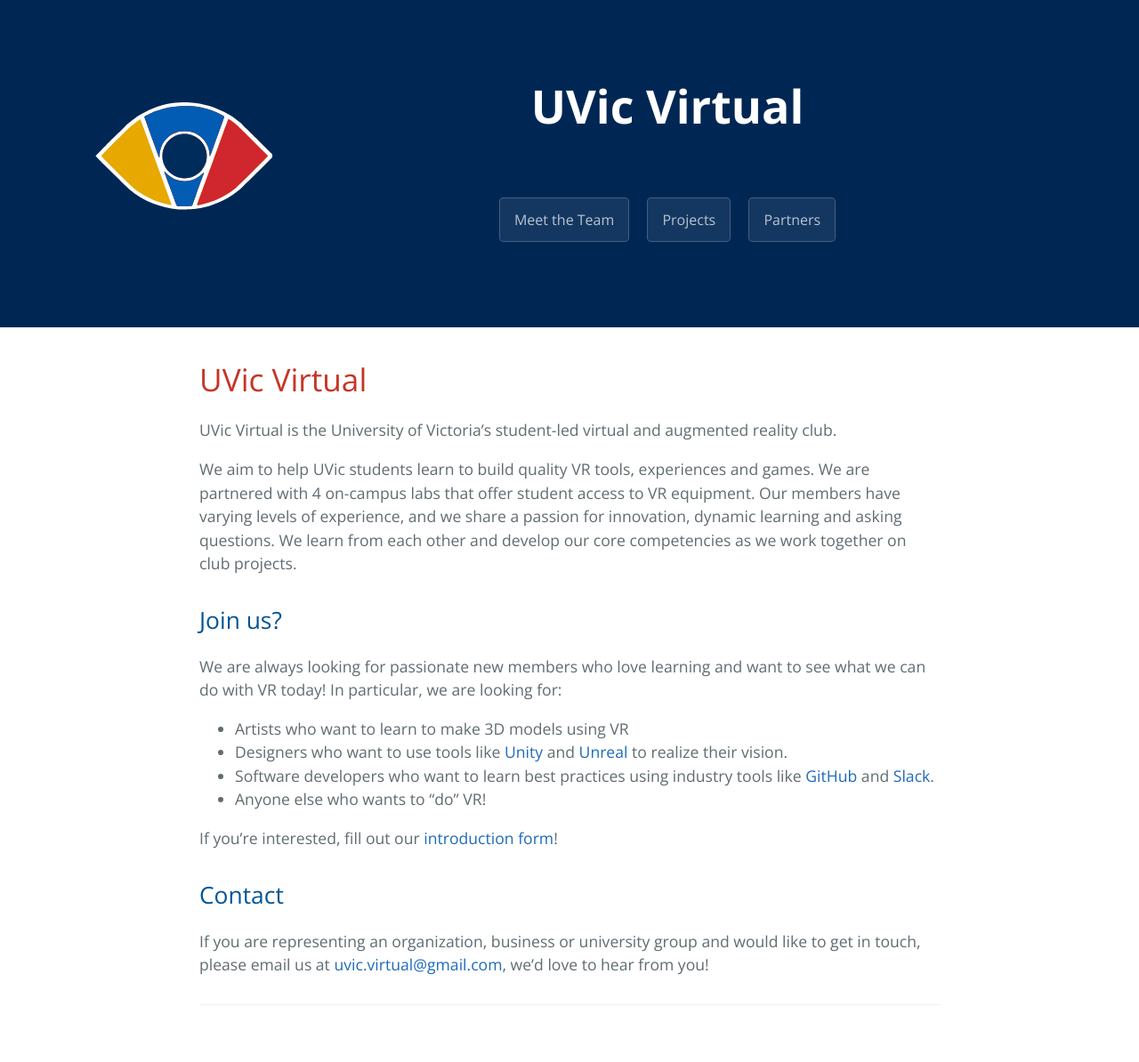
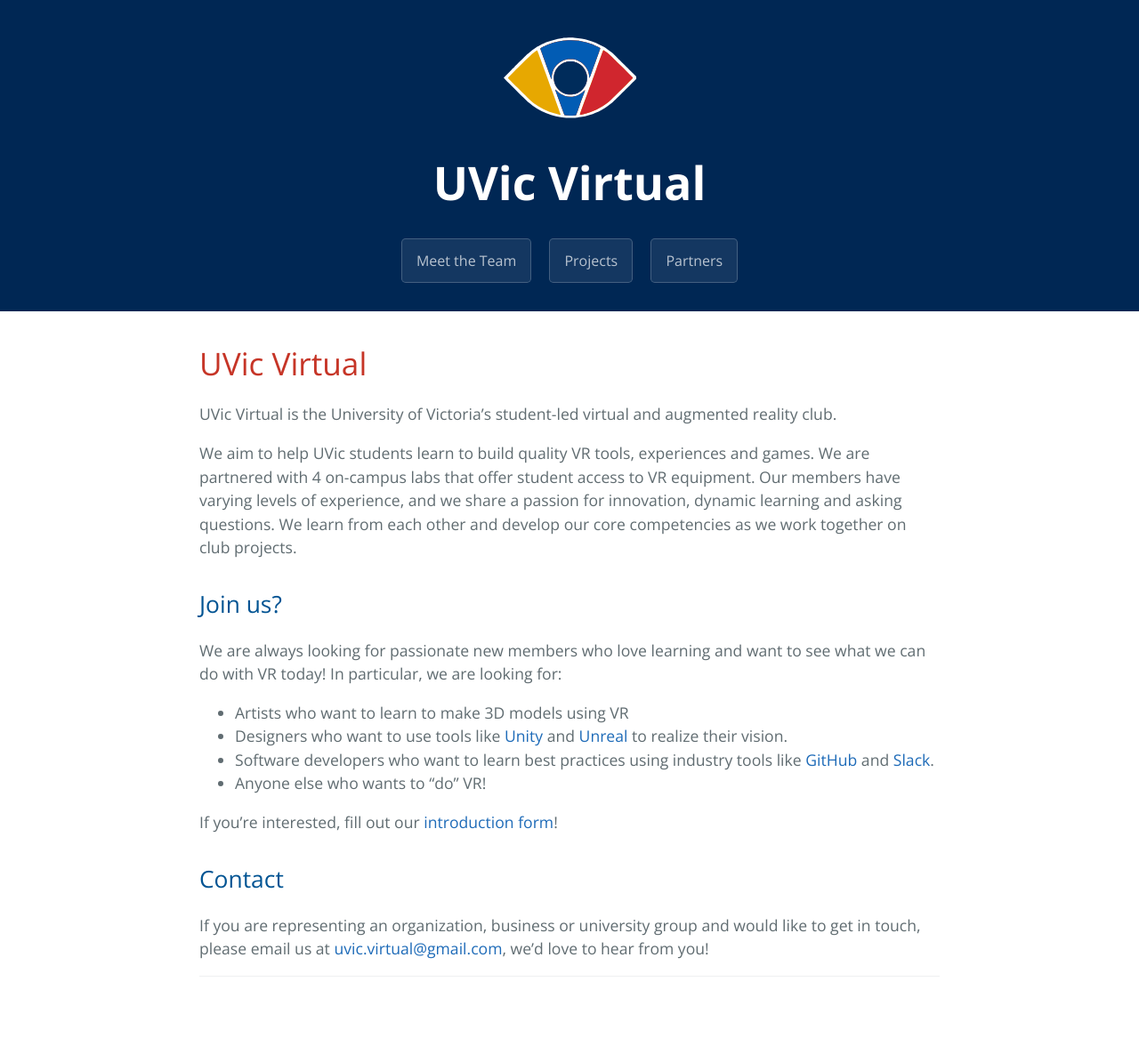
Before and after one commit to uvic-virtual/uvic-virtual.github.io, a Jekyll site: the page built from README.md, in a window 1280 px wide. Shown: the whole page at 89% size. Built offline with Jekyll 4.4.1, drawn with Linux system fonts in a browser that asks for light colours; our own code applies the rules of GitHub Pages for plain Markdown files; the repository's description, which GitHub fills in, is left out; after the commit the page ends 1130 px from its top, so only the background shows below that.

Commit message:
Fixed header image centering properly, moved it above text, tightened padding site wide

```diff
--- a/_layouts/default.html
+++ b/_layouts/default.html
@@ -10,17 +10,15 @@
   </head>
   <body>
     <section class="page-header">
-	<div width: 33.33% style = "float: left">
+
 		  <a href="\">
-		<img src="..\uvic_virtual_logo_outlined.svg" height =200 hspace = 10 style = "vertical-align: middle; display: inline-block"  >
+			<img src="..\uvic_virtual_logo_outlined.svg" height =150 hspace = 0 style = "vertical-align: middle;">
 		  </a>
-    </div>
-	<div width: 66.66% >
 
 		  <h1 class="project-name"> {{ site.title | default: site.github.repository_name }}</h1>
 
 		  <h2 class="project-tagline">{{ site.description | default: site.github.project_tagline }}</h2>
-    </div>
+
 			<a href="/Team" class="btn">Meet the Team</a>
 			<a href="/Projects" class="btn">Projects</a>
 			<a href="/Partners" class="btn">Partners</a>
--- a/_sass/jekyll-theme-cayman.scss
+++ b/_sass/jekyll-theme-cayman.scss
@@ -94,15 +94,15 @@ a {
   //background-image: linear-gradient(120deg, $header-bg-color-secondary, $header-bg-color);
 
   @include large {
-    padding: 5rem 6rem;
+    padding: 1rem 0rem;
   }
 
   @include medium {
-    padding: 3rem 4rem;
+    padding: 1rem 0rem;
   }
 
   @include small {
-    padding: 2rem 1rem;
+    padding: 1rem 1rem;
   }
 }
 
@@ -124,7 +124,7 @@ a {
 }
 
 .project-tagline {
-  margin-bottom: 4rem;
+  margin-bottom: 1.5rem;
   font-weight: normal;
   opacity: 0.7;
 
@@ -324,8 +324,8 @@ a {
 }
 
 .site-footer {
-  padding-top: 2rem;
-  margin-top: 2rem;
+  padding-top: 0rem;//2rem;
+  margin-top: 0rem;//2rem;
   border-top: solid 1px $hr-border-color;
 
   @include large {
```
Also changed, not shown: 8 other files. Lines whose indentation alone changed are shown as unchanged.
